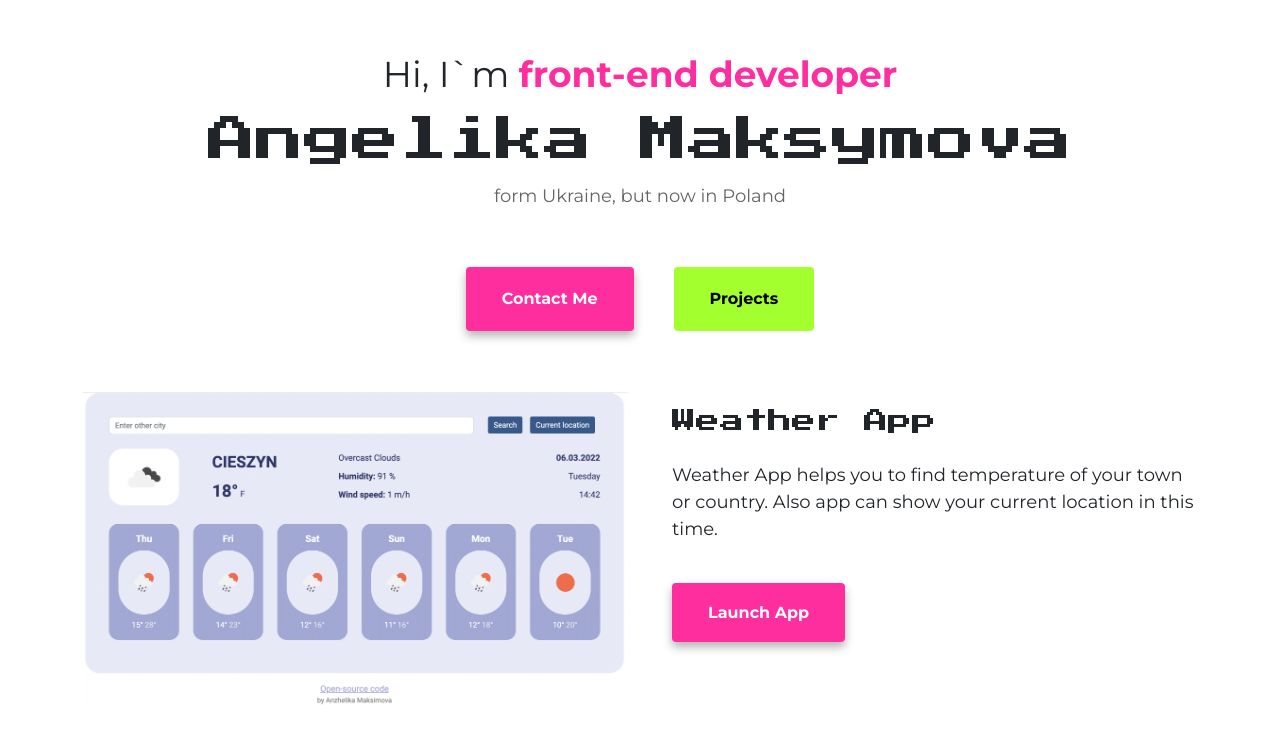
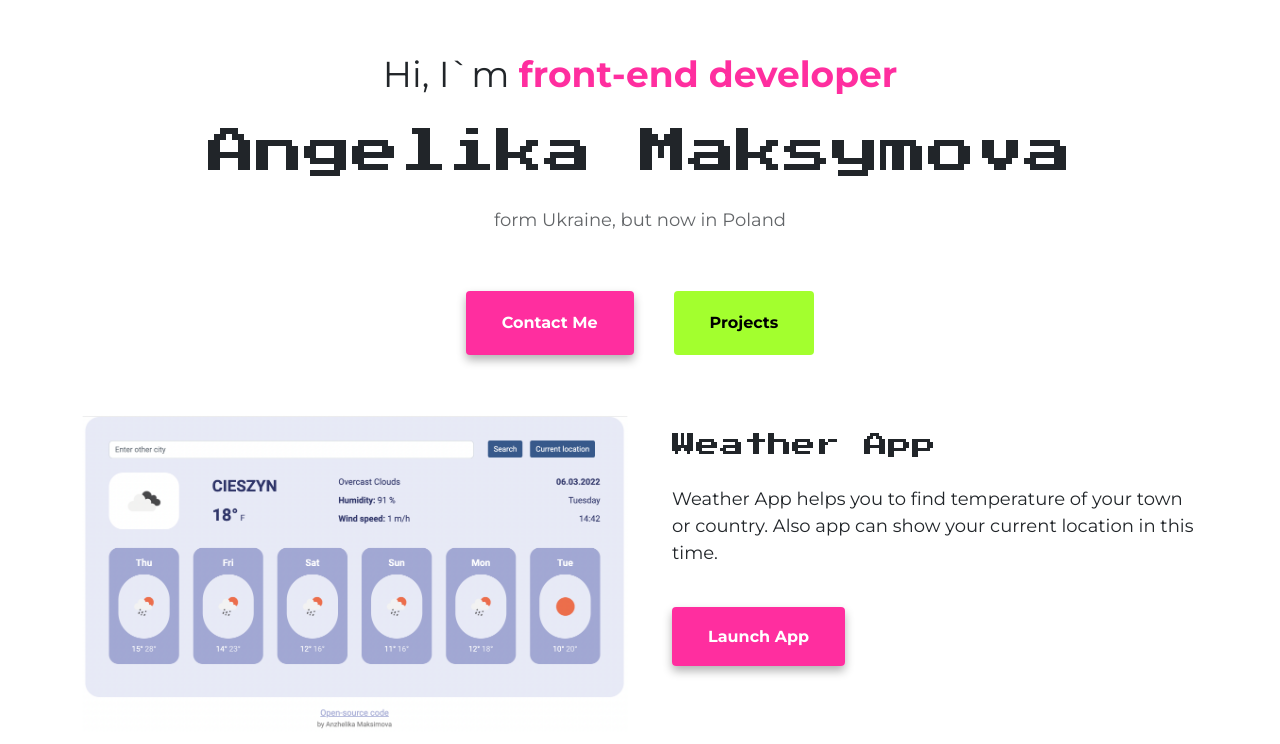
Before and after one commit to Ordrwams/Portfolio, a plain HTML site: page index.html in a window 1280 px wide. Shown: the part 56-800 px from the top of the page. Drawn offline with nearby package versions, Linux system fonts and the light colour scheme.

Commit message:
Line-height h1

```diff
--- a/source/styles.css
+++ b/source/styles.css
@@ -23,6 +23,7 @@ h3 {
 h1 {
   font-size: 48px !important;
   font-family: "Press Start 2P", cursive;
+  line-height: 1.7 !important;
 }
 
 h2 {
```
